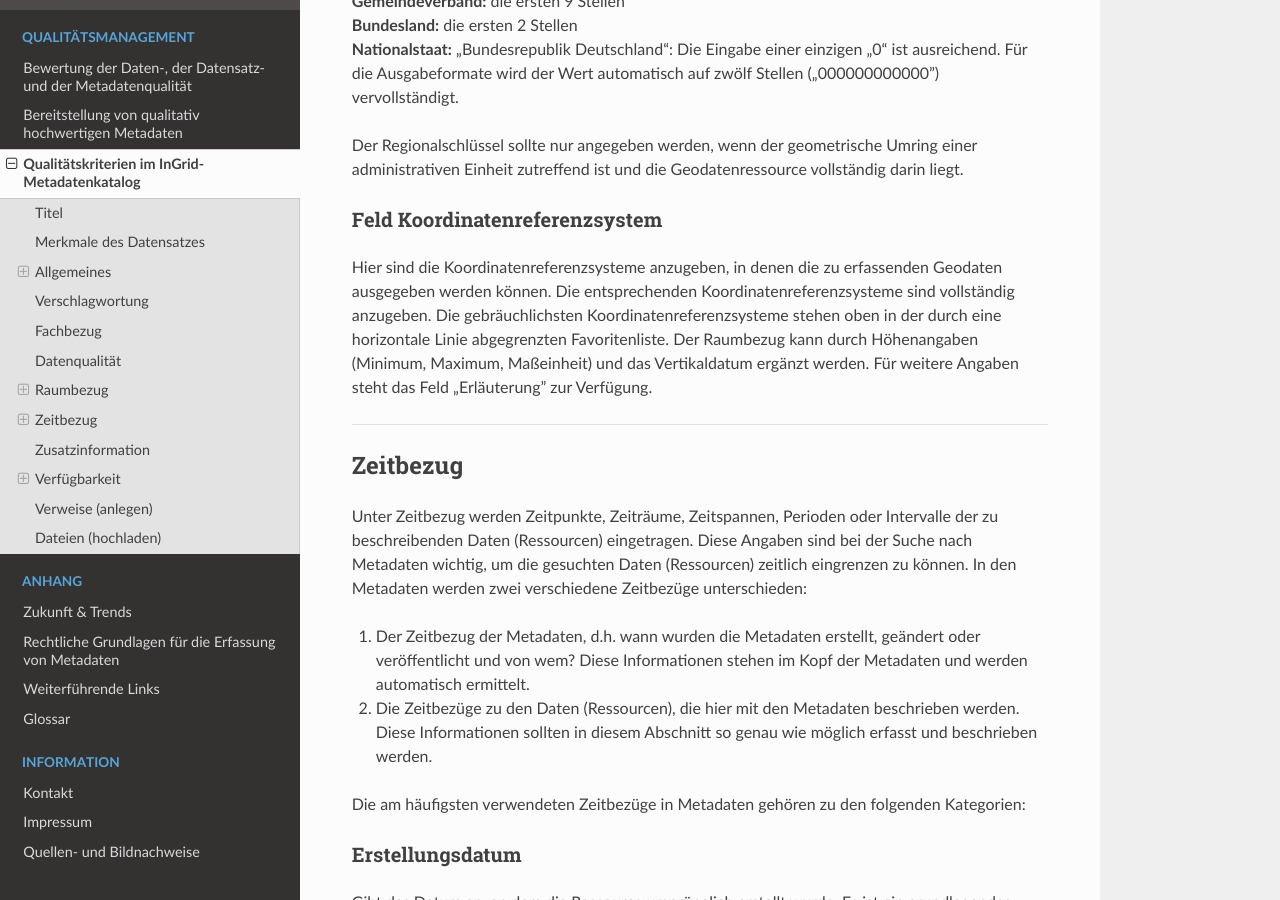
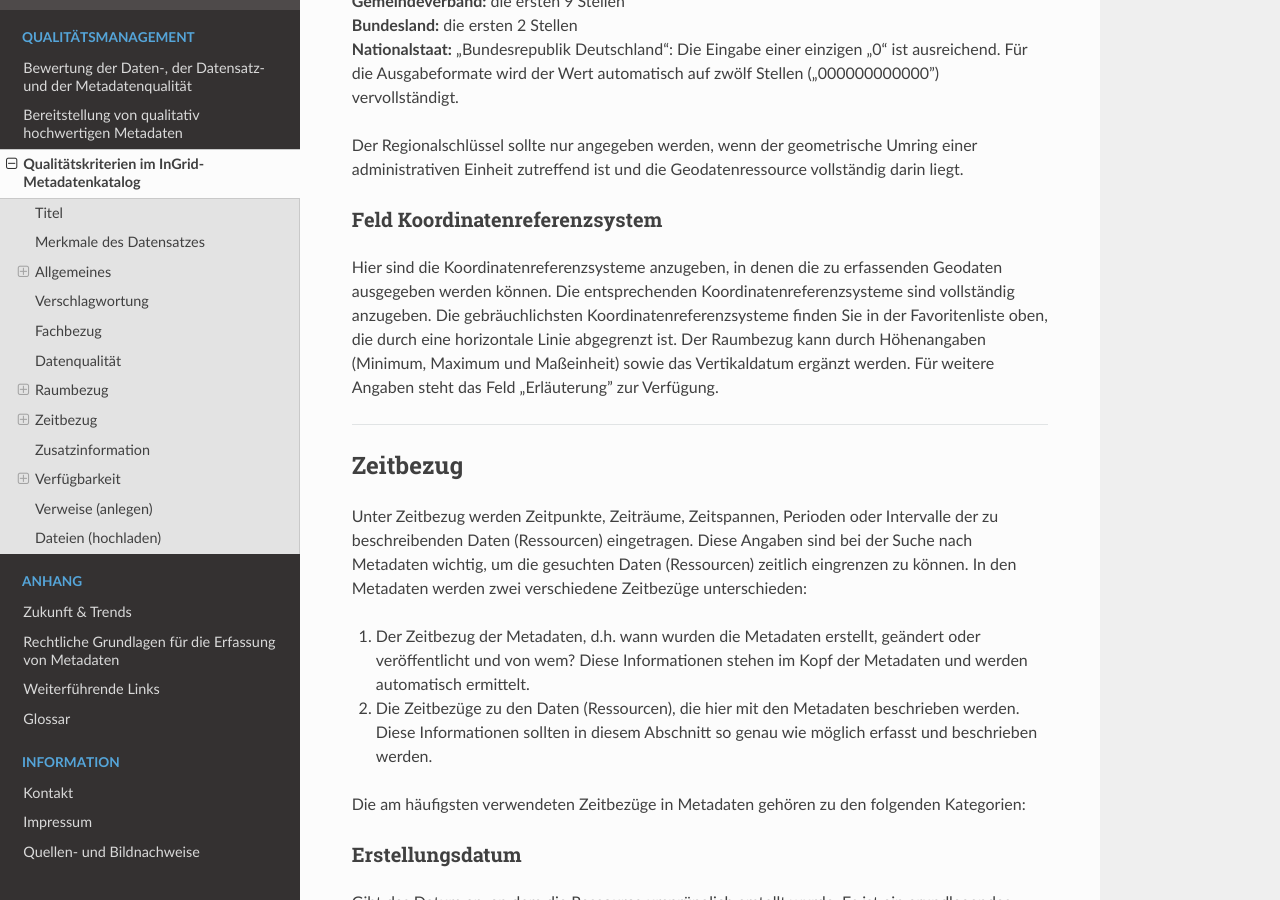
Before and after one commit to tomiwo/ingrid-mdk-st-high-quality-metadata, a Sphinx documentation site: the page built from docs/qualitaetsmanagement/metadatenschema-ige.rst, in a window 1280 px wide and 900 px high, scrolled down 5693 px. Built offline with Sphinx 7.4.7 and the Read the Docs theme 3.1.0, drawn with Linux system fonts in a browser that asks for light colours.

Commit message:
Update metadatenschema-ige.rst

```diff
--- a/docs/qualitaetsmanagement/metadatenschema-ige.rst
+++ b/docs/qualitaetsmanagement/metadatenschema-ige.rst
@@ -197,7 +197,7 @@ Der Regionalschlüssel sollte nur angegeben werden, wenn der geometrische Umring
 
 Feld Koordinatenreferenzsystem
 """""""""""""""""""""""""""""""
-Hier sind die Koordinatenreferenzsysteme anzugeben, in denen die zu erfassenden Geodaten ausgegeben werden können. Die entsprechenden Koordinatenreferenzsysteme sind vollständig anzugeben. Die gebräuchlichsten Koordinatenreferenzsysteme stehen oben in der durch eine horizontale Linie abgegrenzten Favoritenliste. Der Raumbezug kann durch Höhenangaben (Minimum, Maximum, Maßeinheit) und das Vertikaldatum ergänzt werden. Für weitere Angaben steht das Feld „Erläuterung” zur Verfügung.
+Hier sind die Koordinatenreferenzsysteme anzugeben, in denen die zu erfassenden Geodaten ausgegeben werden können. Die entsprechenden Koordinatenreferenzsysteme sind vollständig anzugeben. Die gebräuchlichsten Koordinatenreferenzsysteme finden Sie in der Favoritenliste oben, die durch eine horizontale Linie abgegrenzt ist. Der Raumbezug kann durch Höhenangaben (Minimum, Maximum und Maßeinheit) sowie das Vertikaldatum ergänzt werden. Für weitere Angaben steht das Feld „Erläuterung” zur Verfügung.
 
 ---------------------------------------------------------------------------------------------------
 
```
